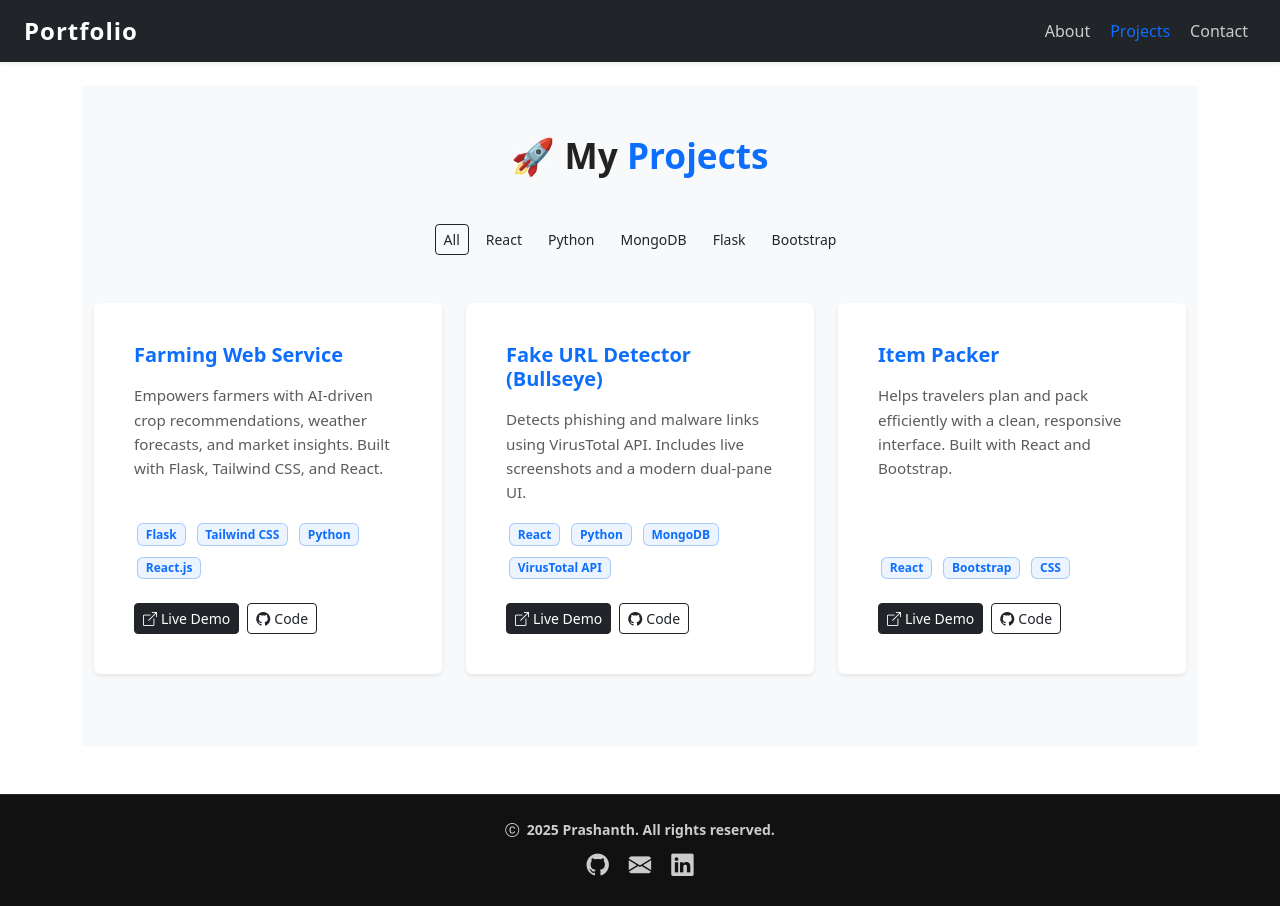
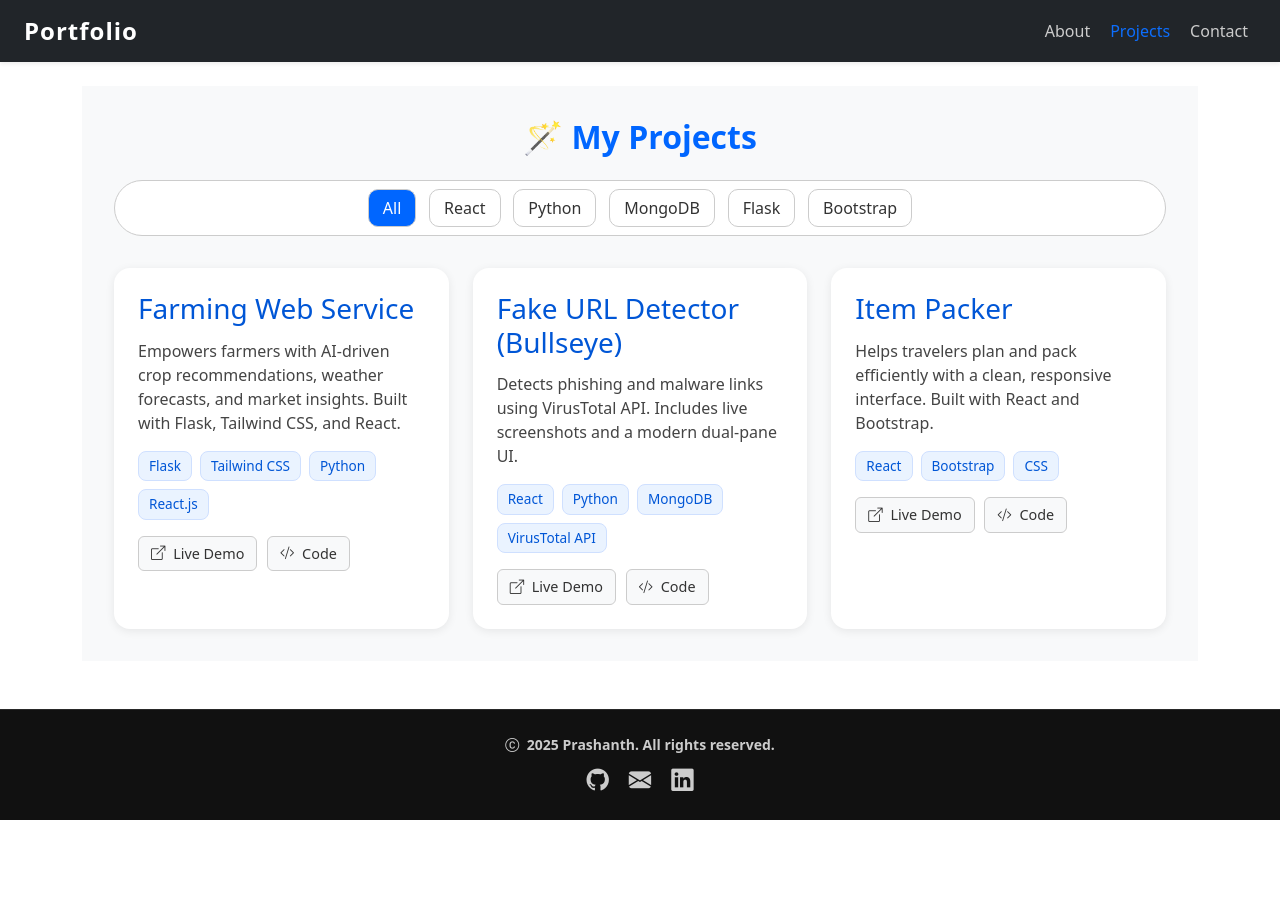
Before and after one commit to Prashanth2025/My_PortFolio, a React (Vite) app: page /projects in a window 1280 px wide. After the commit the page ends 820 px from the top, so only its background shows below. Built offline with nearby package versions, Linux system fonts and the light colour scheme.

Commit message:
ALL FILES

```diff
--- a/src/pages/ProjectCard.jsx
+++ b/src/pages/ProjectCard.jsx
@@ -1,5 +1,4 @@
 import React from "react";
-import "./projects.css";
 
 function ProjectCard({ title, description, tech, link, demo }) {
   return (
@@ -10,7 +9,7 @@ function ProjectCard({ title, description, tech, link, demo }) {
 
         <div className="mb-3">
           {tech.map((t, i) => (
-            <span key={i} className="badge tech-badge me-2 mb-2 text-primary">
+            <span key={i} className="badge tech-badge me-2 mb-2">
               {t}
             </span>
           ))}
--- a/src/pages/home.jsx
+++ b/src/pages/home.jsx
@@ -12,7 +12,7 @@ function Home() {
 
         {/* Role */}
         <h2 className="hero-subtitle animate-fade delay-1">
-          Front-End Developer | React Specialist
+          Front-End Developer | React Enthusiast | UI UX Designer
         </h2>
 
         {/* Intro / Skills */}
--- a/src/pages/projects.css
+++ b/src/pages/projects.css
@@ -1,140 +1,115 @@
-/* --- Section Title --- */
-.projects-section h2 {
-  font-size: 2.2rem;
-  color: #222;
+.projects {
+  text-align: center;
+  padding: 2rem;
+  background: #f8f9fa;
 }
 
-/* --- Filter Buttons --- */
-.btn-filter {
-  border: 1px solid #222;
-  background: transparent;
-  color: #222;
-  font-weight: 500;
-  padding: 6px 14px;
-  border-radius: 25px;
-  transition: all 0.25s ease;
+.section-title {
+  font-size: 2rem;
+  color: #0066ff;
+  font-weight: bold;
+  margin-bottom: 1.5rem;
 }
 
-.btn-filter:hover {
-  background-color: #222;
-  color: #fff;
-  transform: translateY(-2px);
+/* FILTER BUTTONS */
+.tech-filter {
+  display: flex;
+  justify-content: center;
+  flex-wrap: wrap;
+  gap: 0.8rem;
+  margin-bottom: 2rem;
+  padding: 0.5rem 1rem;
+  border: 1px solid #ccc;
+  border-radius: 2rem;
+  background: #fff;
 }
 
-.btn-filter.active {
-  background-color: #222;
+.filter-btn {
+  border: 1px solid #ccc;
+  background: white;
+  color: #333;
+  padding: 6px 14px;
+  border-radius: 10px;
+  cursor: pointer;
+  transition: all 0.3s ease;
+}
+
+.filter-btn:hover {
+  background-color: #e9f2ff;
+  color: #0066ff;
+}
+
+.filter-btn.active {
+  background-color: #0066ff;
   color: #fff;
 }
 
-/* --- Card Styling --- */
+/* PROJECT CARDS */
+.project-list {
+  display: grid;
+  grid-template-columns: repeat(auto-fit, minmax(280px, 1fr));
+  gap: 1.5rem;
+}
+
 .project-card {
-  border-radius: 12px;
-  transition: transform 0.3s ease, box-shadow 0.3s ease;
-  background: #121212;
-  color: #fff;
+  background: #fff;
+  border-radius: 1rem;
   padding: 1.5rem;
-  height: 100%;
+  box-shadow: 0 2px 10px rgba(0, 0, 0, 0.08);
+  text-align: left;
+  transition: transform 0.3s;
 }
 
 .project-card:hover {
-  transform: translateY(-6px);
-  box-shadow: 0 10px 25px rgba(0, 0, 0, 0.3);
+  transform: translateY(-4px);
 }
 
-/* --- Title & Text --- */
-.project-card .card-title {
-  color: #0d6efd;
-  font-size: 1.25rem;
-  margin-bottom: 0.75rem;
+.project-card h3 {
+  color: #0056d6;
+  margin-bottom: 0.8rem;
 }
 
-.card-text {
-  color: #ccc;
-  font-size: 0.95rem;
-  line-height: 1.6;
+.project-card p {
+  color: #444;
   margin-bottom: 1rem;
 }
 
-/* --- Tech Badges --- */
-.tech-badge {
-  background-color: rgba(13, 110, 253, 0.08);
-  color: black;
-  border: 1px solid rgba(13, 110, 253, 0.3);
-  border-radius: 8px;
-  font-size: 0.8rem;
-  padding: 6px 10px;
-  display: inline-block;
-  margin: 3px;
-  cursor: default;
-  transition: all 0.25s ease;
-  position: relative;
+/* TECH TAGS */
+.tech-tags {
+  display: flex;
+  flex-wrap: wrap;
+  gap: 0.5rem;
+  margin-bottom: 1rem;
 }
 
-.tech-badge:hover {
-  background-color: #0d6efd;
-  color: black;
-  border-color: #0d6efd;
-  transform: translateY(-3px) scale(1.05);
-  box-shadow: 0 4px 10px rgba(13, 110, 253, 0.25);
+.tech-tag {
+  background-color: #eaf3ff;
+  color: #0056d6;
+  border-radius: 8px;
+  padding: 4px 10px;
+  font-size: 0.85rem;
+  border: 1px solid #cfe0ff;
 }
 
-.tech-badge:active {
-  transform: scale(0.95);
-  box-shadow: 0 2px 5px rgba(13, 110, 253, 0.2);
+/* BUTTONS INSIDE CARD */
+.buttons {
+  display: flex;
+  gap: 0.6rem;
 }
 
-/* --- Buttons in Cards --- */
-.btn-dark {
-  background-color: #0d6efd;
-  border: none;
+.demo-btn,
+.code-btn {
+  border: 1px solid #ccc;
+  background: #f8f9fa;
+  color: #333;
+  padding: 6px 12px;
+  border-radius: 6px;
+  font-size: 0.9rem;
   transition: all 0.3s ease;
 }
 
-.btn-dark:hover {
-  background-color: #0b5ed7;
-  transform: scale(1.05);
+.demo-btn:hover,
+.code-btn:hover {
+  background: #0066ff;
+  color: white;
 }
-
-.btn-outline-dark {
-  border: 1px solid #0d6efd;
-  color: #0d6efd;
-  transition: all 0.3s ease;
-}
-
-.btn-outline-dark:hover {
-  background-color: #0d6efd;
-  color: #fff;
-  transform: scale(1.05);
-}
-
-/* --- Responsive Adjustments --- */
-@media (max-width: 992px) {
-  .projects-section h2 {
-    font-size: 2rem;
-  }
-
-  .btn-filter {
-    font-size: 0.9rem;
-    padding: 5px 12px;
-  }
-
-  .project-card {
-    margin-bottom: 1.5rem;
-  }
-}
-
-@media (max-width: 576px) {
-  .projects-section h2 {
-    font-size: 1.7rem;
-  }
-
-  .btn-filter {
-    font-size: 0.85rem;
-    padding: 4px 10px;
-  }
-
-  .tech-badge {
-    font-size: 0.75rem;
-    padding: 5px 8px;
-  }
-}
--- a/src/pages/projects.jsx
+++ b/src/pages/projects.jsx
@@ -1,6 +1,7 @@
 import React, { useState } from "react";
-import ProjectCard from "./ProjectCard.jsx";
 import "./projects.css";
+
+const techFilters = ["All", "React", "Python", "MongoDB", "Flask", "Bootstrap"];
 
 const projects = [
   {
@@ -8,81 +9,68 @@ const projects = [
     description:
       "Empowers farmers with AI-driven crop recommendations, weather forecasts, and market insights. Built with Flask, Tailwind CSS, and React.",
     tech: ["Flask", "Tailwind CSS", "Python", "React.js"],
-    link: "https://github.com/Prashanth2025/project24",
-    demo: "https://farmer-ai-x2hw.onrender.com/",
   },
   {
     title: "Fake URL Detector (Bullseye)",
     description:
       "Detects phishing and malware links using VirusTotal API. Includes live screenshots and a modern dual-pane UI.",
     tech: ["React", "Python", "MongoDB", "VirusTotal API"],
-    link: "https://github.com/KRITHIKus/safelink",
-    demo: "https://bullseye-n9jz.onrender.com/",
   },
   {
     title: "Item Packer",
     description:
       "Helps travelers plan and pack efficiently with a clean, responsive interface. Built with React and Bootstrap.",
     tech: ["React", "Bootstrap", "CSS"],
-    link: "https://github.com/Prashanth2025/Item_Packer",
-    demo: "https://item-packer.onrender.com/",
   },
 ];
 
-const techOptions = ["All", "React", "Python", "MongoDB", "Flask", "Bootstrap"];
-
-function Projects() {
-  const [filter, setFilter] = useState("All");
+export default function Projects() {
+  const [activeTech, setActiveTech] = useState("All");
 
   const filteredProjects =
-    filter === "All"
+    activeTech === "All"
       ? projects
-      : projects.filter((p) =>
-          p.tech.some((t) => t.toLowerCase().includes(filter.toLowerCase()))
-        );
+      : projects.filter((p) => p.tech.includes(activeTech));
 
   return (
-    <section className="projects-section py-5 bg-light text-dark">
-      <div className="container">
-        <h2 className="text-center fw-bold mb-5">
-          🚀 My <span className="text-primary">Projects</span>
-        </h2>
+    <section className="projects">
+      <h2 className="section-title">🪄 My Projects</h2>
 
-        {/* Filter Buttons */}
-        <div className="d-flex justify-content-center flex-wrap gap-2 mb-5 btn-fliter">
-          {techOptions.map((tech) => (
+      <div className="tech-filter">
+        {techFilters.map((tech) => (
           <button
             key={tech}
-              className={`btn btn-sm btn-filter ${
-                filter === tech ? "active" : ""
-              }`}
-              onClick={() => setFilter(tech)}
+            className={`filter-btn ${activeTech === tech ? "active" : ""}`}
+            onClick={() => setActiveTech(tech)}
           >
             {tech}
           </button>
         ))}
       </div>
 
-        {/* Project Cards */}
-        <div className="row justify-content-center">
-          {filteredProjects.length > 0 ? (
-            filteredProjects.map((project, index) => (
-              <div
-                className="col-lg-4 col-md-6 mb-4 project-card-wrapper"
-                key={index}
-              >
-                <ProjectCard {...project} />
+      <div className="project-list">
+        {filteredProjects.map((project, index) => (
+          <div key={index} className="project-card">
+            <h3>{project.title}</h3>
+            <p>{project.description}</p>
+            <div className="tech-tags">
+              {project.tech.map((tech, i) => (
+                <span key={i} className="tech-tag">
+                  {tech}
+                </span>
+              ))}
             </div>
-            ))
-          ) : (
-            <p className="text-center text-muted fs-5 mt-4">
-              No projects found for <strong>{filter}</strong>.
-            </p>
-          )}
+            <div className="buttons">
+              <button className="demo-btn">
+                <i className="bi bi-box-arrow-up-right me-1"></i> Live Demo
+              </button>
+              <button className="code-btn">
+                <i className="bi bi-code-slash me-1"></i> Code
+              </button>
             </div>
+          </div>
+        ))}
       </div>
     </section>
   );
 }
-
-export default Projects;
```
Lines whose indentation alone changed are shown as unchanged.
